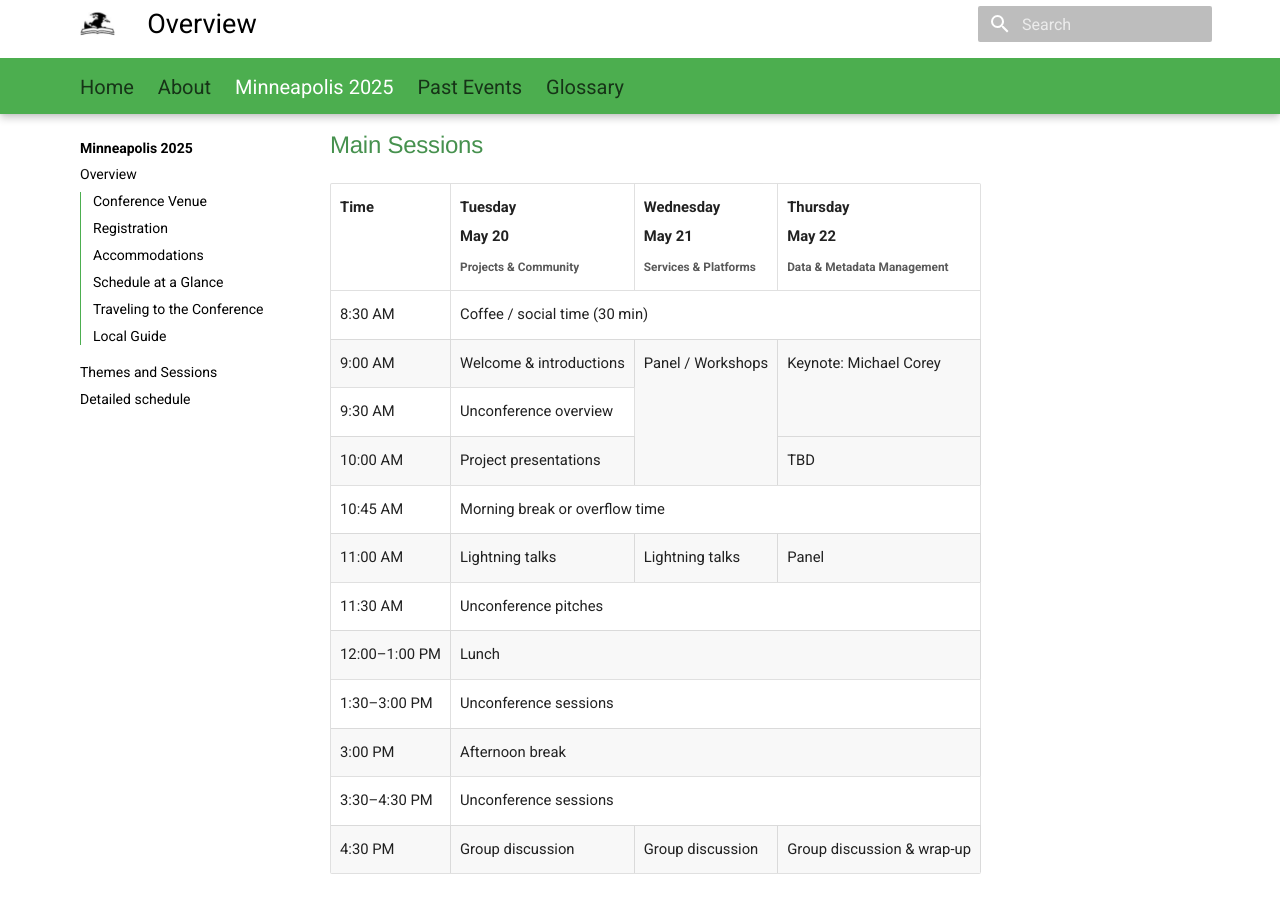
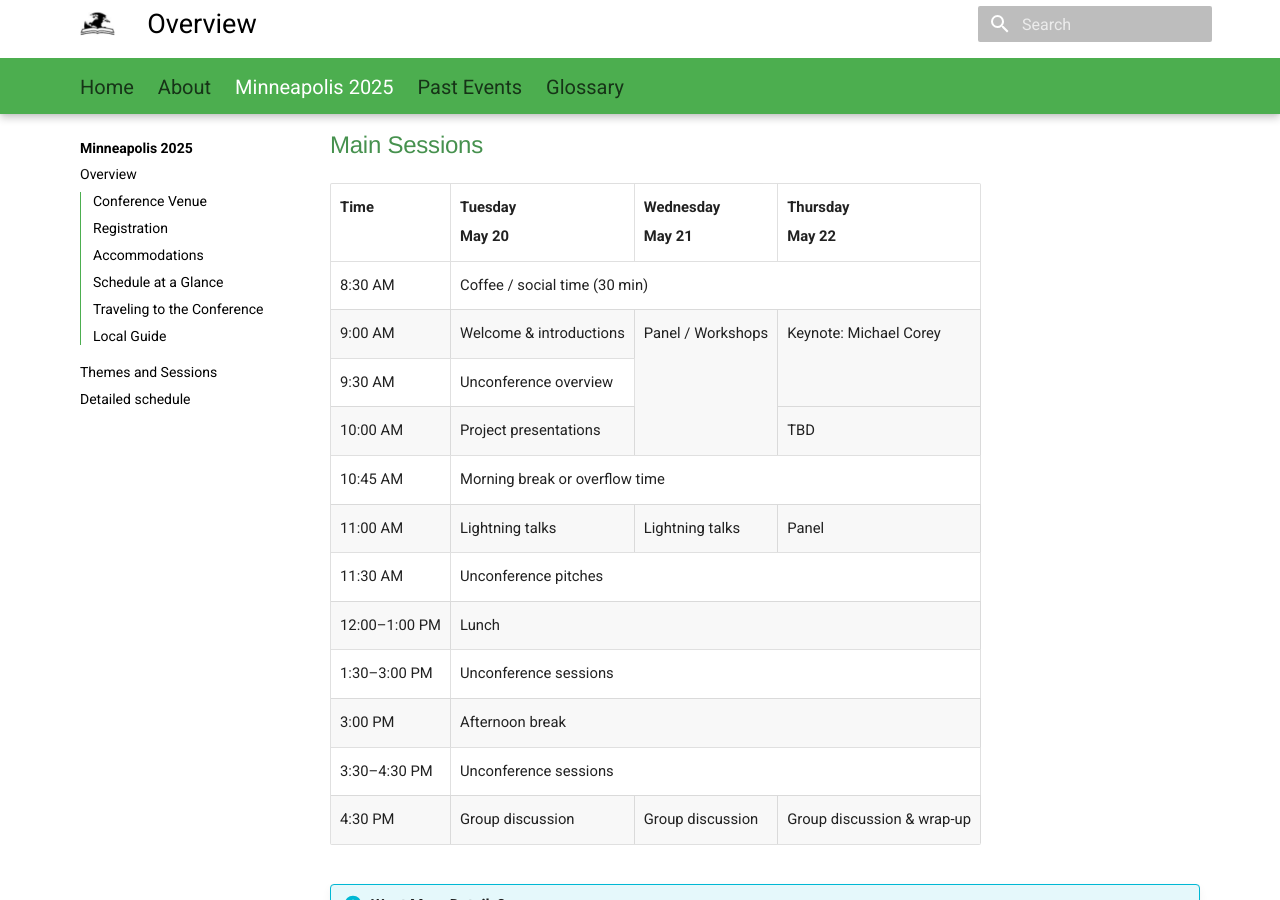
Before and after one commit to geo4lib/geo4libcamp-website, an MkDocs documentation site: the page built from docs/2025/index.md, in a window 1280 px wide and 900 px high, scrolled down 1686 px. Built offline with MkDocs 1.6.1 and Material for MkDocs 9.7.7, drawn with Linux system fonts in a browser that asks for light colours.

Commit message:
Update index.md

```diff
--- a/docs/2025/index.md
+++ b/docs/2025/index.md
@@ -46,9 +46,9 @@ We have a room block reserved at the:
   <thead>
     <tr>
       <th>Time</th>
-      <th>Tuesday<br>May 20<br><small>Projects & Community</small></th>
-      <th>Wednesday<br>May 21<br><small>Services & Platforms</small></th>
-      <th>Thursday<br>May 22<br><small>Data & Metadata Management</small></th>
+      <th>Tuesday<br>May 20</th>
+      <th>Wednesday<br>May 21</th>
+      <th>Thursday<br>May 22</th>
     </tr>
   </thead>
   <tbody>
```
